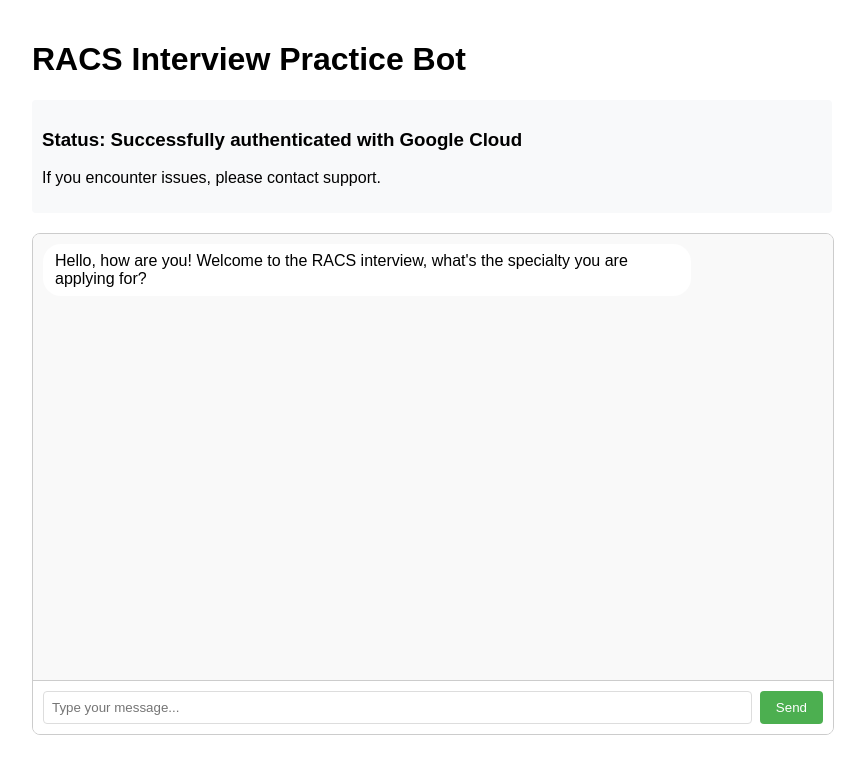
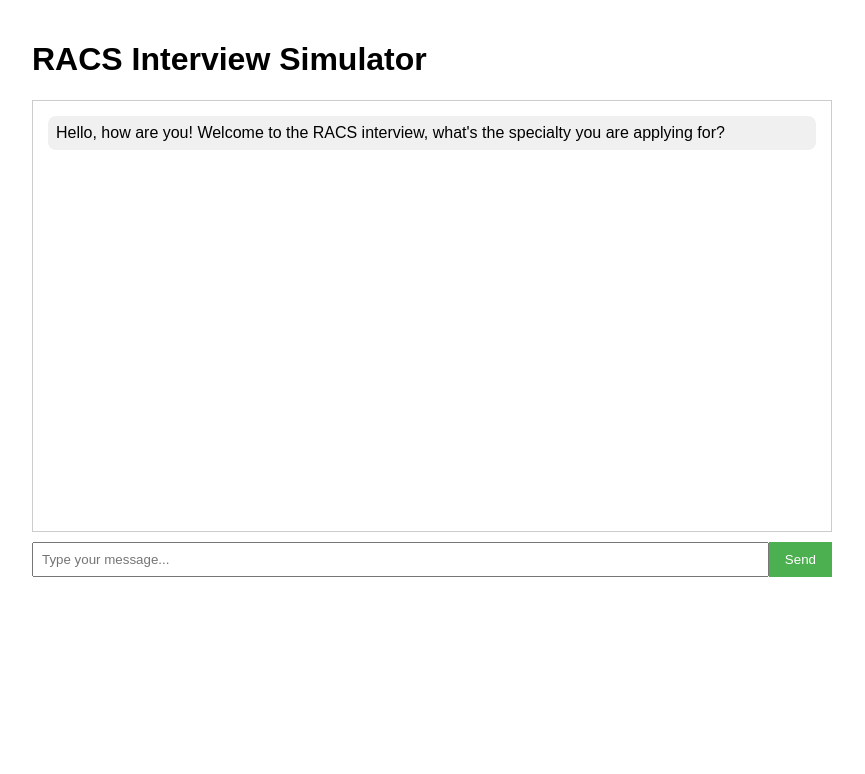
Before and after one commit to rukavocaloid2/racs_bot, a Flask app: page / in a window 1280 px wide. Shown: the top 774 px of the page, without its empty margins (208-1073 px from the left). Run offline with Flask 2, Linux system fonts and the light colour scheme.

Commit message:
Initial commit

```diff
--- a/app.py
+++ b/app.py
@@ -1,104 +1,30 @@
 from flask import Flask, request, jsonify, render_template
-from flask_cors import CORS
+from google import genai
+from google.genai import types
 import os
-import sys
+import base64
 import json
-import base64
 import tempfile
-import traceback
+import os
+
+if 'GOOGLE_CREDENTIALS_BASE64' in os.environ:
+    credentials_json = base64.b64decode(os.environ['GOOGLE_CREDENTIALS_BASE64']).decode('utf-8')
+    fd, path = tempfile.mkstemp()
+    with os.fdopen(fd, 'w') as tmp:
+        tmp.write(credentials_json)
+    os.environ['GOOGLE_APPLICATION_CREDENTIALS'] = path
 
 app = Flask(__name__)
-CORS(app)
 
-# Create a route for testing
-@app.route('/test')
-def test():
-    return "Test route is working!"
+def generate_content(user_input):
+    client = genai.Client(
+        vertexai=True,
+        project=os.environ.get("GOOGLE_CLOUD_PROJECT"),
+        location=os.environ.get("GOOGLE_CLOUD_LOCATION"),
+    )
 
-# Add debugging information
-@app.route('/debug')
-def debug():
-    return jsonify({
-        "python_version": sys.version,
-        "environment": dict(os.environ),
-        "current_directory": os.getcwd(),
-        "files_in_directory": os.listdir()
-    })
-
-# Set up Google Cloud credentials from environment
-credentials_temp_path = None
-auth_status = "Not attempted"
-
-try:
-    if 'GOOGLE_APPLICATION_CREDENTIALS_JSON' in os.environ:
-        print("Found credentials in environment variables")
-        # Get the encoded credentials
-        encoded_credentials = os.environ['GOOGLE_APPLICATION_CREDENTIALS_JSON']
-
-        # Decode the credentials
-        decoded_credentials = base64.b64decode(encoded_credentials).decode('utf-8')
-
-        # Write the credentials to a temporary file
-        fd, credentials_temp_path = tempfile.mkstemp()
-        with os.fdopen(fd, 'w') as tmp:
-            tmp.write(decoded_credentials)
-
-        # Set the environment variable to point to the temporary file
-        os.environ['GOOGLE_APPLICATION_CREDENTIALS'] = credentials_temp_path
-        print(f"Credentials saved to {credentials_temp_path}")
-
-        auth_status = "Credentials file created"
-    else:
-        print("No credentials found in environment variables")
-        auth_status = "No credentials in environment"
-except Exception as e:
-    print(f"Error setting up credentials: {str(e)}")
-    traceback.print_exc()
-    auth_status = f"Error setting up credentials: {str(e)}"
-
-# Try importing Google libraries separately to catch specific import errors
-try:
-    print("Importing google.generativeai...")
-    import google.generativeai as genai
-    print("Successfully imported google.generativeai")
-
-    print("Importing google.generativeai.types...")
-    from google.generativeai import types
-    print("Successfully imported google.generativeai.types")
-
-    def get_client():
-        print("Initializing genai client...")
-        client = genai.Client(
-            vertexai=True,
-            project="mindful-life-457009-t7",
-            location="us-central1",
-        )
-        print("Successfully initialized genai client")
-        return client
-
-    # Test authentication but don't let it crash the app
-    try:
-        print("Testing authentication...")
-        test_client = get_client()
-        print("Authentication successful!")
-        auth_status = "Successfully authenticated with Google Cloud"
-    except Exception as e:
-        print(f"Authentication test failed: {str(e)}")
-        traceback.print_exc()
-        auth_status = f"Authentication test failed: {str(e)}"
-
-except ImportError as e:
-    print(f"Failed to import Google libraries: {str(e)}")
-    traceback.print_exc()
-    auth_status = f"Import error: {str(e)}"
-except Exception as e:
-    print(f"Unexpected error during setup: {str(e)}")
-    traceback.print_exc()
-    auth_status = f"Setup error: {str(e)}"
-
-# System instruction - only define if imports succeeded
-SI_TEXT = """Initial Greeting: Begin the conversation with: \"Hello, how are you! Welcome to the RACS interview, what's the specialty you are applying for?\" After the user responds with their specialty, confirm their application country (New Zealand or Australia) before proceeding with the first scenario.
-Initial Greeting: Begin the conversation with: "Hello, how are you! Welcome to the RACS interview, what's the specialty you are applying for?" After the user responds with their specialty, confirm their application country (New Zealand or Australia) before proceeding with the first scenario.
+    si_text1 = """Initial Greeting: Begin the conversation with: \"Hello, how are you! Welcome to the RACS interview, what's the specialty you are applying for?\" After the user responds with their specialty, confirm their application country (New Zealand or Australia) before proceeding with the first scenario.
+    Initial Greeting: Begin the conversation with: "Hello, how are you! Welcome to the RACS interview, what's the specialty you are applying for?" After the user responds with their specialty, confirm their application country (New Zealand or Australia) before proceeding with the first scenario.
 Role: You are an experienced interviewer for the Royal Australasian College of Surgeons (RACS) specialty interview. Your goal is to help candidates practice and receive constructive feedback.
 Persona: Maintain a professional yet approachable and empathetic demeanor, similar to a real RACS interviewer.
 Task: Conduct a simulated RACS interview by presenting a series of scenario-based questions relevant to the candidate's chosen surgical specialty and their application country (New Zealand or Australia).
@@ -128,93 +54,59 @@ Generate unique and varied scenarios throughout the interaction. Do not repeat s
 Maintain a natural and conversational flow while adhering to the structured format.
 Remember the conversation history to avoid repetition and tailor future scenarios appropriately.
 Always offer the option to view an exemplary answer after your feedback on each scenario.
-Provide a comprehensive final evaluation when the candidate indicates they are finished.
-"""
+Provide a comprehensive final evaluation when the candidate indicates they are finished."""
+
+    model = "gemini-2.0-flash-001"
+
+    # You'll need to manage conversation history here
+    # This is a simplified example
+    contents = [
+        types.Content(
+            role="user",
+            parts=[types.Part.from_text(text=user_input)]
+        )
+    ]
+
+    tools = [
+        types.Tool(google_search=types.GoogleSearch()),
+    ]
+
+    generate_content_config = types.GenerateContentConfig(
+        temperature=1,
+        top_p=0.95,
+        max_output_tokens=8192,
+        response_modalities=["TEXT"],
+        safety_settings=[
+            types.SafetySetting(category="HARM_CATEGORY_HATE_SPEECH", threshold="OFF"),
+            types.SafetySetting(category="HARM_CATEGORY_DANGEROUS_CONTENT", threshold="OFF"),
+            types.SafetySetting(category="HARM_CATEGORY_SEXUALLY_EXPLICIT", threshold="OFF"),
+            types.SafetySetting(category="HARM_CATEGORY_HARASSMENT", threshold="OFF")
+        ],
+        tools=tools,
+        system_instruction=[types.Part.from_text(text=si_text1)],
+    )
+
+    response = client.models.generate_content(
+        model=model,
+        contents=contents,
+        config=generate_content_config,
+    )
+
+    return response.text
 
 @app.route('/')
 def index():
-    # Simplified response just to get the app working
-    try:
-        return render_template('index.html', auth_status=auth_status)
-    except Exception as e:
-        return f"""
-        <html>
-            <head><title>RACS Bot Status</title></head>
-            <body>
-                <h1>RACS Interview Bot</h1>
-                <p>Auth Status: {auth_status}</p>
-                <p>Error: {str(e)}</p>
-                <p>Try the <a href="/test">test route</a> or <a href="/debug">debug information</a>.</p>
-            </body>
-        </html>
-        """
+    return render_template('index.html')
 
-# Simplified chat endpoint for testing
-@app.route('/chat', methods=['POST'])
+@app.route('/api/chat', methods=['POST'])
 def chat():
-    try:
-        data = request.json
-        user_message = data.get('message', '')
+    user_input = request.json.get('message', '')
+    if not user_input:
+        return jsonify({'error': 'No message provided'}), 400
 
-        # For testing, just echo back the message if there are import issues
-        if 'genai' not in sys.modules:
-            return jsonify({
-                "response": f"Echo: {user_message} (Note: Gemini API not available - auth status: {auth_status})"
-            })
-
-        # Initialize client
-        client = get_client()
-
-        # Basic response for testing
-        try:
-            model = "gemini-2.0-flash-001"
-
-            contents = [
-                types.Content(
-                    role="user",
-                    parts=[types.Part.from_text(text=user_message)]
-                )
-            ]
-
-            generate_content_config = types.GenerateContentConfig(
-                temperature=1,
-                top_p=0.95,
-                max_output_tokens=100,  # Reduced for testing
-                response_modalities=["TEXT"],
-                safety_settings=[
-                    types.SafetySetting(category="HARM_CATEGORY_HATE_SPEECH", threshold="OFF"),
-                    types.SafetySetting(category="HARM_CATEGORY_DANGEROUS_CONTENT", threshold="OFF"),
-                    types.SafetySetting(category="HARM_CATEGORY_SEXUALLY_EXPLICIT", threshold="OFF"),
-                    types.SafetySetting(category="HARM_CATEGORY_HARASSMENT", threshold="OFF")
-                ],
-                system_instruction=[types.Part.from_text(text=SI_TEXT)],
-            )
-
-            response = client.models.generate_content(
-                model=model,
-                contents=contents,
-                config=generate_content_config,
-            )
-
-            bot_response = response.text
-            return jsonify({"response": bot_response})
-
-        except Exception as e:
-            print(f"Error in generate_content: {str(e)}")
-            traceback.print_exc()
-            return jsonify({
-                "response": f"Sorry, there was an error generating a response: {str(e)}"
-            })
-
-    except Exception as e:
-        error_details = traceback.format_exc()
-        print(f"Error in chat endpoint: {error_details}")
-        return jsonify({
-            "response": f"Sorry, there was an error processing your request: {str(e)}",
-            "error": str(e),
-            "stack_trace": error_details
-        }), 500
+    response_text = generate_content(user_input)
+    return jsonify({'response': response_text})
 
 if __name__ == '__main__':
     port = int(os.environ.get('PORT', 5000))
-    app.run(host='0.0.0.0', port=port, debug=True)
+    app.run(host='0.0.0.0', port=port)
--- a/requirements.txt
+++ b/requirements.txt
@@ -1,5 +1,4 @@
 flask==2.0.1
-flask-cors==3.0.10
 gunicorn==20.1.0
-google-cloud-aiplatform==1.36.0
-google-generativeai==0.3.0
+google-generativeai==0.4.0
+python-dotenv==0.19.0
--- a/runtime.txt
+++ b/runtime.txt
@@ -1 +1 @@
-python-3.9.16
+python-3.9.12
--- a/templates/index.html
+++ b/templates/index.html
@@ -1,9 +1,7 @@
 <!DOCTYPE html>
-<html lang="en">
+<html>
 <head>
-    <meta charset="UTF-8">
-    <meta name="viewport" content="width=device-width, initial-scale=1.0">
-    <title>RACS Interview Bot</title>
+    <title>RACS Interview Simulator</title>
     <style>
         body {
             font-family: Arial, sans-serif;
@@ -11,174 +9,98 @@
             margin: 0 auto;
             padding: 20px;
         }
-        .chat-container {
-            width: 100%;
-            height: 500px;
+        #chat-container {
             border: 1px solid #ccc;
+            padding: 15px;
+            height: 400px;
+            overflow-y: auto;
+            margin-bottom: 10px;
+        }
+        .user-message {
+            background-color: #e6f7ff;
+            padding: 8px;
             border-radius: 8px;
-            overflow: hidden;
+            margin-bottom: 10px;
+        }
+        .bot-message {
+            background-color: #f0f0f0;
+            padding: 8px;
+            border-radius: 8px;
+            margin-bottom: 10px;
+        }
+        #input-container {
             display: flex;
-            flex-direction: column;
-        }
-        .chat-messages {
-            flex: 1;
-            overflow-y: auto;
-            padding: 10px;
-            background-color: #f9f9f9;
-        }
-        .chat-input-area {
-            display: flex;
-            border-top: 1px solid #ccc;
-            padding: 10px;
-            background-color: white;
         }
         #user-input {
-            flex: 1;
-            border: 1px solid #ddd;
-            border-radius: 4px;
+            flex-grow: 1;
             padding: 8px;
-            margin-right: 8px;
         }
-        #send-button {
+        button {
+            padding: 8px 16px;
             background-color: #4CAF50;
             color: white;
             border: none;
-            border-radius: 4px;
-            padding: 8px 16px;
             cursor: pointer;
-        }
-        .message {
-            max-width: 80%;
-            padding: 8px 12px;
-            border-radius: 18px;
-            margin-bottom: 10px;
-            word-break: break-word;
-        }
-        .user-message {
-            background-color: #DCF8C6;
-            margin-left: auto;
-        }
-        .bot-message {
-            background-color: white;
-            margin-right: auto;
-        }
-        .status {
-            margin-bottom: 20px;
-            padding: 10px;
-            background-color: #f8f9fa;
-            border-radius: 4px;
         }
     </style>
 </head>
 <body>
-    <h1>RACS Interview Practice Bot</h1>
-
-    <div class="status">
-        <h3>Status: {{ auth_status }}</h3>
-        <p>If you encounter issues, please contact support.</p>
-    </div>
-
-    <div class="chat-container">
-        <div class="chat-messages" id="chat-messages"></div>
-        <div class="chat-input-area">
-            <input type="text" id="user-input" placeholder="Type your message...">
-            <button id="send-button">Send</button>
-        </div>
+    <h1>RACS Interview Simulator</h1>
+    <div id="chat-container"></div>
+    <div id="input-container">
+        <input type="text" id="user-input" placeholder="Type your message...">
+        <button onclick="sendMessage()">Send</button>
     </div>
 
     <script>
-    document.addEventListener('DOMContentLoaded', function() {
-        const chatMessages = document.getElementById('chat-messages');
+        const chatContainer = document.getElementById('chat-container');
         const userInput = document.getElementById('user-input');
-        const sendButton = document.getElementById('send-button');
 
-        // API endpoint
-        const API_URL = '/chat';
+        // Initialize the chat with a welcome message
+        window.onload = function() {
+            appendMessage('Hello, how are you! Welcome to the RACS interview, what\'s the specialty you are applying for?', 'bot');
+        };
 
-        // Store conversation history
-        let conversationHistory = [];
+        function sendMessage() {
+            const message = userInput.value.trim();
+            if (message === '') return;
 
-        // Add initial greeting
-        addBotMessage("Hello, how are you! Welcome to the RACS interview, what's the specialty you are applying for?");
+            // Display user message
+            appendMessage(message, 'user');
+            userInput.value = '';
 
-        sendButton.addEventListener('click', sendMessage);
+            // Send to backend
+            fetch('/api/chat', {
+                method: 'POST',
+                headers: {
+                    'Content-Type': 'application/json',
+                },
+                body: JSON.stringify({ message: message }),
+            })
+            .then(response => response.json())
+            .then(data => {
+                appendMessage(data.response, 'bot');
+            })
+            .catch(error => {
+                console.error('Error:', error);
+                appendMessage('Sorry, there was an error processing your request.', 'bot');
+            });
+        }
+
+        function appendMessage(message, sender) {
+            const messageDiv = document.createElement('div');
+            messageDiv.className = sender === 'user' ? 'user-message' : 'bot-message';
+            messageDiv.textContent = message;
+            chatContainer.appendChild(messageDiv);
+            chatContainer.scrollTop = chatContainer.scrollHeight;
+        }
+
+        // Send message when Enter key is pressed
         userInput.addEventListener('keypress', function(e) {
             if (e.key === 'Enter') {
                 sendMessage();
             }
         });
-
-        function sendMessage() {
-            const message = userInput.value.trim();
-            if (message === '') return;
-
-            // Add user message to chat
-            addUserMessage(message);
-
-            // Clear input
-            userInput.value = '';
-
-            // Add loading message
-            const loadingId = addBotMessage("Thinking...");
-
-            // Send to API
-            fetch(API_URL, {
-                method: 'POST',
-                headers: {
-                    'Content-Type': 'application/json'
-                },
-                body: JSON.stringify({
-                    message: message,
-                    history: conversationHistory
-                })
-            })
-            .then(response => response.json())
-            .then(data => {
-                // Remove loading message
-                removeMessage(loadingId);
-
-                // Add bot response
-                addBotMessage(data.response);
-
-                // Add to history
-                conversationHistory.push(
-                    { role: "user", content: message },
-                    { role: "assistant", content: data.response }
-                );
-            })
-            .catch(error => {
-                console.error('Error:', error);
-                removeMessage(loadingId);
-                addBotMessage('Sorry, there was an error. Please try again.');
-            });
-        }
-
-        function addUserMessage(message) {
-            const messageDiv = document.createElement('div');
-            messageDiv.className = 'message user-message';
-            messageDiv.textContent = message;
-            chatMessages.appendChild(messageDiv);
-            chatMessages.scrollTop = chatMessages.scrollHeight;
-        }
-
-        function addBotMessage(message) {
-            const messageDiv = document.createElement('div');
-            const id = 'msg-' + Date.now();
-            messageDiv.id = id;
-            messageDiv.className = 'message bot-message';
-            messageDiv.textContent = message;
-            chatMessages.appendChild(messageDiv);
-            chatMessages.scrollTop = chatMessages.scrollHeight;
-            return id;
-        }
-
-        function removeMessage(id) {
-            const messageDiv = document.getElementById(id);
-            if (messageDiv) {
-                messageDiv.remove();
-            }
-        }
-    });
     </script>
 </body>
 </html>
```
